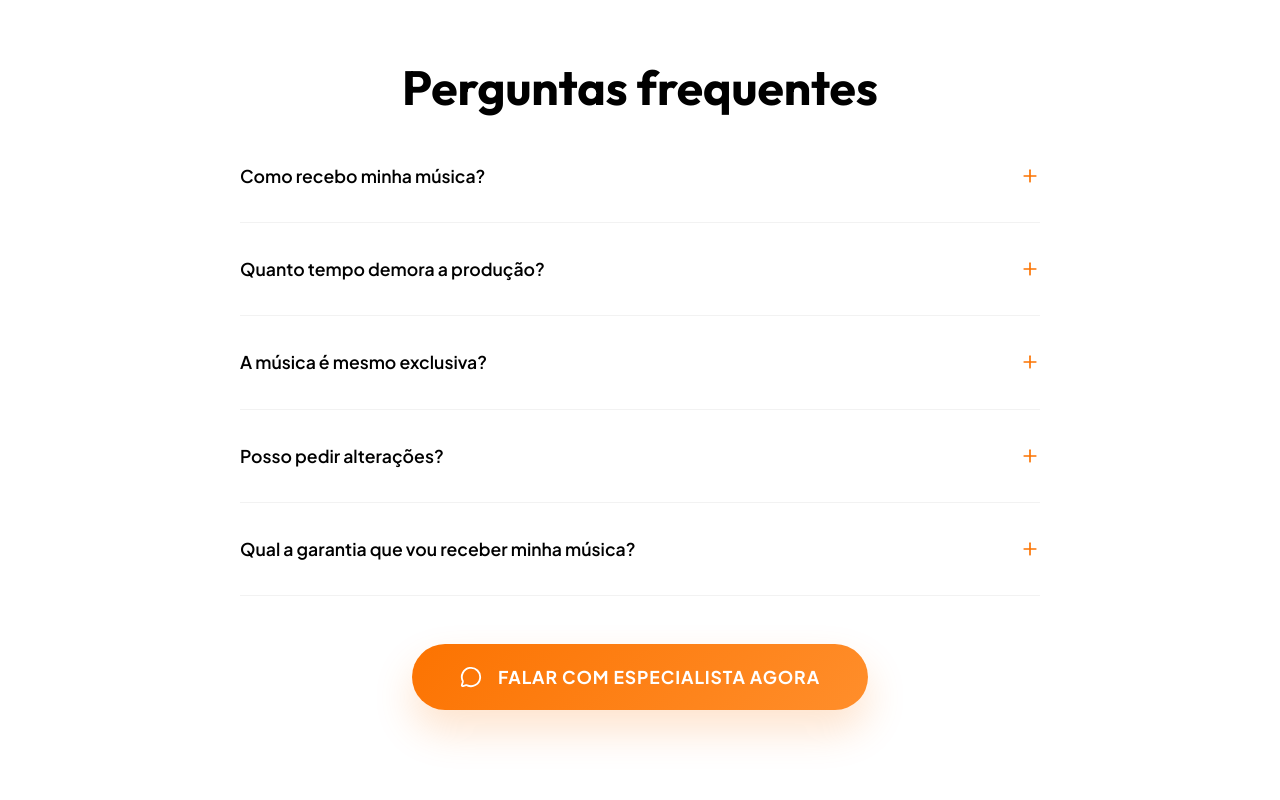
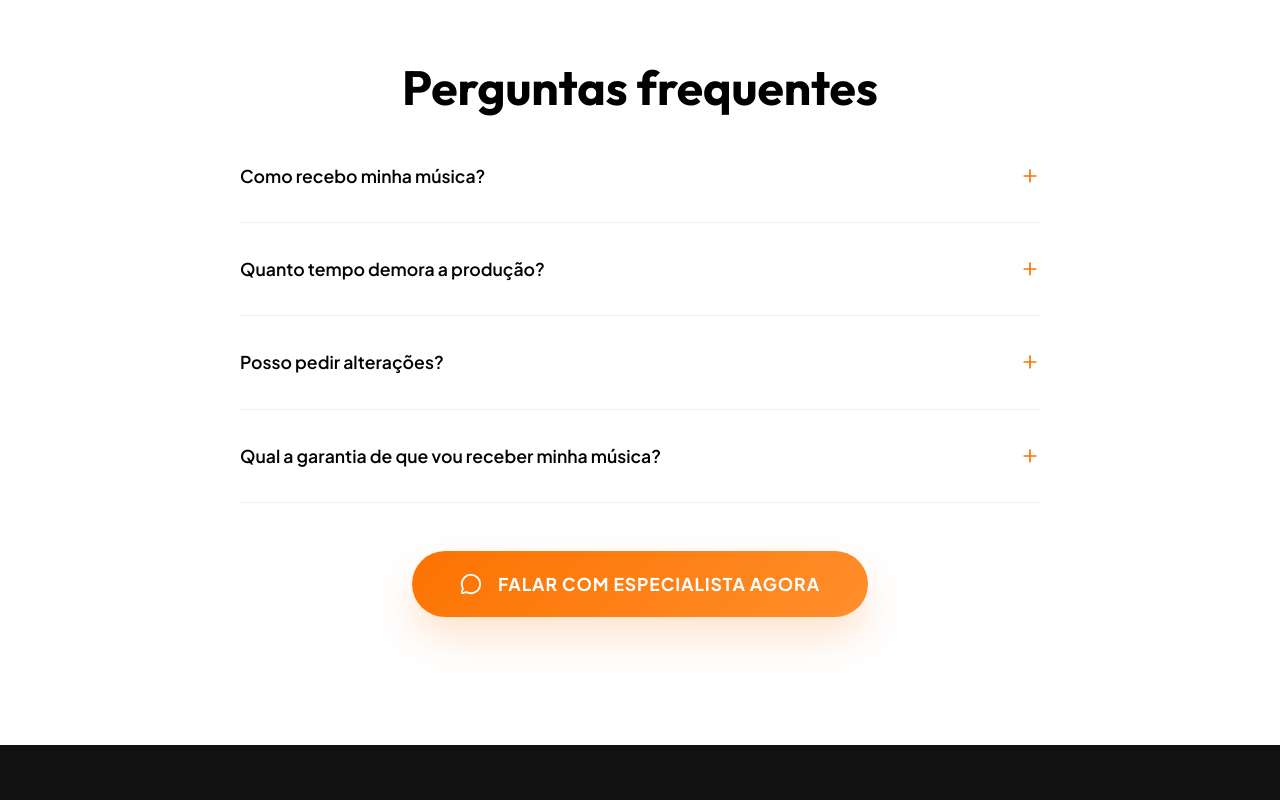
Before and after one commit to loopflowadm/audiogift, a website built with Vite: page index.html in a window 1280 px wide. Shown: the part 7240-8040 px from the top of the page. Built offline with nearby package versions, Linux system fonts and the light colour scheme.

Commit message:
feat: adjust FAQ list and format with list bullet styling and prevent text clipping

```diff
--- a/src/main.js
+++ b/src/main.js
@@ -936,11 +936,11 @@ const FAQ = () => `
       <h2 class="text-center section-title-serif">Perguntas frequentes</h2>
       <div class="faq-list mt-4">
         ${[
-          { q: 'Como recebo minha música?', a: 'Você recebe um link exclusivo via WhatsApp e E-mail com sua música em alta qualidade (MP3/WAV), pronta para compartilhar.' },
-          { q: 'Quanto tempo demora a produção?', a: 'Depende do plano escolhido: Essencial (7 dias), Express (24h) ou Turbo (6h).' },
-          { q: 'A música é mesmo exclusiva?', a: 'Sim! Nossos compositores criam a letra do zero com base nos detalhes que você nos fornece.' },
-          { q: 'Posso pedir alterações?', a: 'Fazemos até duas alterações caso necessário. Mas temos certeza que você vai amar o resultado.' },
-          { q: 'Qual a garantia que vou receber minha música?', a: 'Além de sermos uma empresa verificada, nossa missão é entregar lágrimas de alegria. Se a música não tocar o coração de vocês do jeito que sonhou, nós refazemos. E se mesmo assim não for o presente mais inesquecível que ela já recebeu, devolvemos seu dinheiro em 7 dias.' }
+          { q: 'Como recebo minha música?', a: 'Você recebe um link exclusivo pelos contatos cadastrados (whatsApp e e-mail) com sua música em alta qualidade (MP3/WAV), pronta para compartilhar.' },
+          { q: 'Quanto tempo demora a produção?', a: 'Depende da escolha do plano:<ul style="margin-top: 8px; margin-left: 20px; list-style-type: disc;"><li style="margin-bottom: 4px;"><strong>Especial</strong>: 7 dias</li><li style="margin-bottom: 4px;"><strong>Memorável</strong>: 72h</li><li style="margin-bottom: 4px;"><strong>Inesquecível</strong>: 24h</li></ul>' },
+
+          { q: 'Posso pedir alterações?', a: 'Fazemos até duas alterações caso necessário.' },
+          { q: 'Qual a garantia de que vou receber minha música?', a: 'Somos uma empresa séria e temos um compromisso simples: emocionar de verdade. Se a música não ficou próximo ao que você imaginou, nós refazemos. E, se ainda assim suas expectativas não foram atendidas, devolvemos 100% do seu dinheiro em até 7 dias após a entrega.' }
         ].map(item => `
           <div class="faq-item">
             <div class="faq-question">
--- a/src/style.css
+++ b/src/style.css
@@ -1904,7 +1904,7 @@ button {
 }
 
 .faq-item.active .faq-answer {
-  max-height: 200px;
+  max-height: 500px;
   padding-bottom: 1.5rem;
 }
 
@@ -2106,7 +2106,7 @@ button {
 }
 
 .faq-item.active .faq-answer {
-  max-height: 200px;
+  max-height: 500px;
 }
 
 /* Reactions Premium Carousel */
@@ -2603,7 +2603,7 @@ button {
 }
 
 .faq-item.active .faq-answer {
-  max-height: 200px;
+  max-height: 500px;
   padding-bottom: 1.5rem;
 }
 
```
